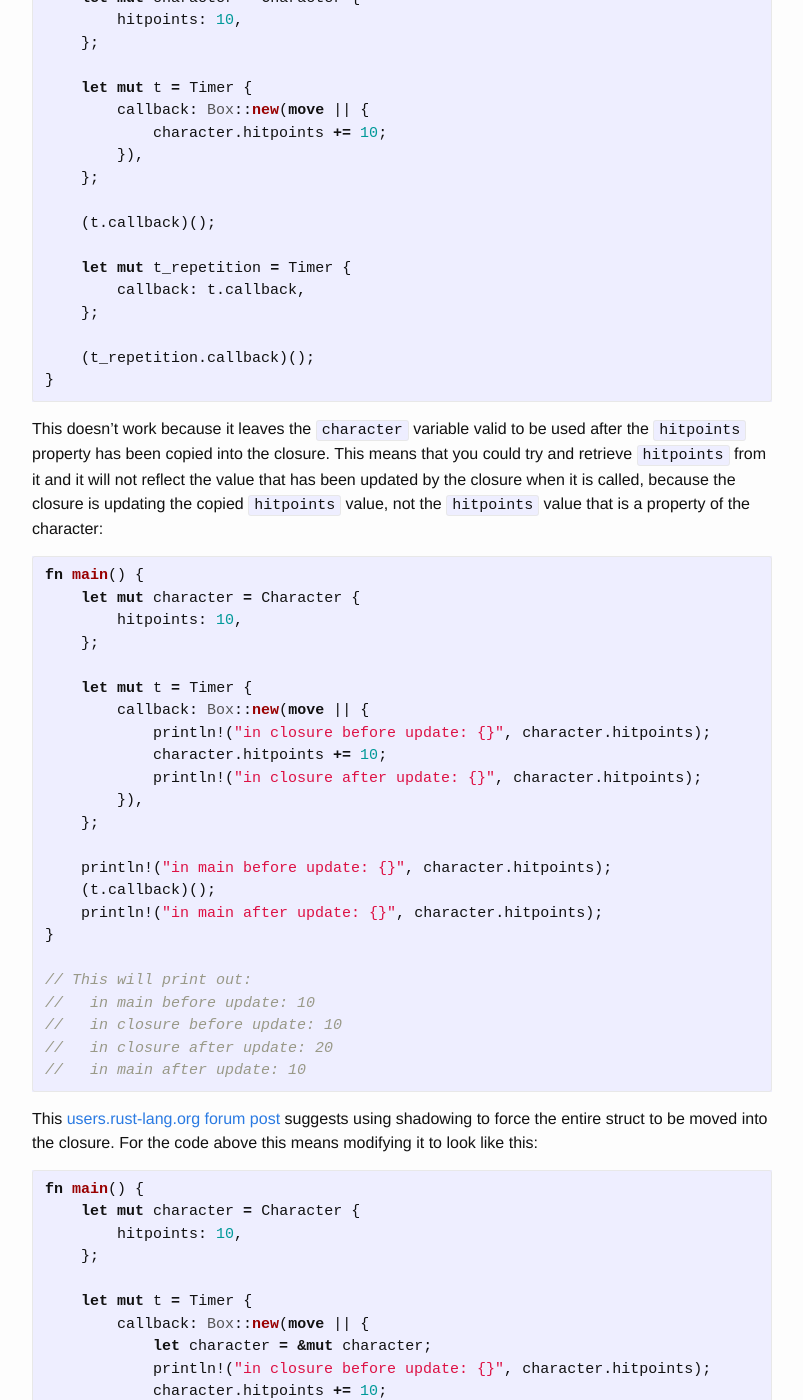
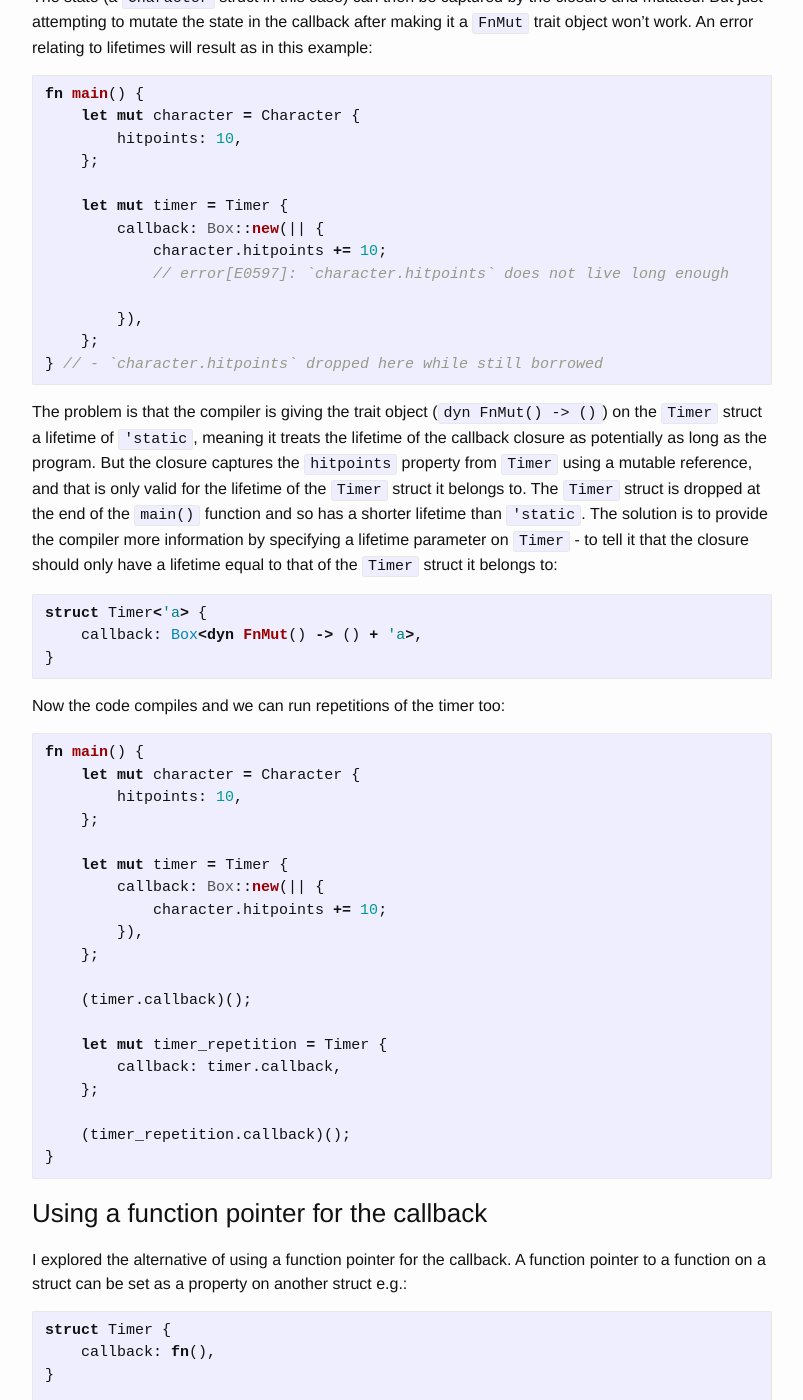
Before and after one commit to thisdotrob/thisdotrob.github.io, a Jekyll site: the page built from _posts/2023-10-31-rust-ultima-online-server-project-2.markdown, in a window 1280 px wide and 1400 px high, scrolled down 6025 px. Shown: the whole window, without its empty margins (238-1041 px from the left). Built offline with Jekyll 4.4.1, drawn with Linux system fonts in a browser that asks for light colours; some of the changed text lies outside the part shown.

Commit message:
Rename and tweak post on storing callbacks on Timer structs in Rust UO server project

````diff
--- a/_posts/2023-10-31-rust-ultima-online-server-project-2.markdown
+++ b/_posts/2023-10-31-rust-ultima-online-server-project-2.markdown
@@ -28,7 +28,7 @@
 
 ### Using a `FnOnce` trait object for the callback
 
-`FnOnce` is implemented by closures which can only be called once. `Timer` structs need to be able to have the callback called multiple times, once for each repetition. So using a `FnOnce` closure would therefore not work:
+`FnOnce` is implemented by closures which can only be called once. `Timer` structs need to be able to have the callback called multiple times, once for each repetition. So using a `FnOnce` closure would therefore not work and we'll get the error demonstrated in the example below:
 
 ```rust
 struct Timer {
@@ -36,14 +36,14 @@
 }
 
 fn main() {
-    let t = Timer {
+    let timer = Timer {
         callback: Box::new(|| println!("Hello from callback")),
     };
 
-    (t.callback)();
+    (timer.callback)();
 
-    let t_repetition = Timer {
-        callback: t.callback, // error[E0382]: use of moved value: `t.callback`
+    let timer_repetition = Timer {
+        callback: timer.callback, // error[E0382]: use of moved value: `t.callback`
     };
 }
 ```
@@ -58,21 +58,27 @@
 }
 
 fn main() {
-    let t = Timer {
+    let timer = Timer {
         callback: Box::new(|| println!("Hello from callback")),
     };
 
-    (t.callback)();
+    (timer.callback)();
 
-    let t_repetition = Timer {
-        callback: t.callback,
+    let timer_repetition = Timer {
+        callback: timer.callback,
     };
 
-    (t_repetition.callback)();
+    (timer_repetition.callback)();
 }
 ```
 
-But to be able to operate on some state, the closure would need to either capture values from it's environment or be supplied the state as arguments when executed. `Fn` implementing closures either don't move captured values out or mutate them OR capture nothing from their environment. This therefore won't work if the closure captures state and needs to mutate it e.g.:
+But to be able to operate on some state, the closure would need to either capture values from it's environment or be supplied the state as arguments when executed.
+
+`Fn` implementing closures can either do one of two things:
+  - don't move captured values out AND don't mutate them, or
+  - capture nothing from their environment.
+
+We therefore can't use state captured from the environment with a `Fn` closure, we'll get an error like that in this example:
 
 ```rust
 struct Timer {
@@ -80,19 +86,19 @@
 }
 
 fn main() {
-    let mut c = Character {
+    let mut character = Character {
         hitpoints: 10,
     };
 
-    let t = Timer {
-        callback: Box::new(move || c.hitpoints += 10),
-        // error[E0594]: cannot assign to `c.hitpoints`, as it is
+    let timer = Timer {
+        callback: Box::new(move || character.hitpoints += 10),
+        // error[E0594]: cannot assign to `character.hitpoints`, as it is
         // a captured variable in a `Fn` closure
     };
 }
 ```
 
-Passing state as arguments to the `callback` closure is possible when using a `Fn` trait object:
+This leaves passing state as arguments to the `callback` closure, which is possible when using a `Fn` trait object:
 
 ```rust
 struct Timer {
@@ -101,27 +107,27 @@
 }
 
 fn main() {
-    let c = Character {
+    let character = Character {
         hitpoints: 10,
         stamina: 100,
     };
 
-    let t = Timer {
-        state: c,
-        callback: Box::new(|c| c.hitpoints += 10),
+    let timer = Timer {
+        state: character,
+        callback: Box::new(|character| character.hitpoints += 10),
     };
 
-    let mut state = t.state;
-    (t.callback)(&mut state);
+    let mut state = timer.state;
+    (timer.callback)(&mut state);
 
-    let t_repetition = Timer {
+    let timer_repetition = Timer {
         state,
-        callback: t.callback,
+        callback: timer.callback,
     };
 
-    let mut state = t_repetition.state;
+    let mut state = timer_repetition.state;
 
-    (t_repetition.callback)(&mut state);
+    (timer_repetition.callback)(&mut state);
 }
 ```
 
@@ -216,26 +222,26 @@
 
 ```rust
 fn main() {
-    let c = Character {
+    let character = Character {
         hitpoints: 10,
         stamina: 100,
     };
 
-    let t = Timer {
-        state: Box::new(c),
+    let timer = Timer {
+        state: Box::new(character),
         callback: Box::new(|character| {
-            let state_delta = vec![
+            let state_deltas = vec![
                 StateDelta {
                     property: String::from("+hitpoints"),
                     delta: 10,
                 },
             ];
-            character.update(state_delta);
+            character.update(state_deltas);
         }),
     };
 
-    let mut state = t.state;
-    (t.callback)(&mut state);
+    let mut state = timer.state;
+    (timer.callback)(&mut state);
 
     // snip
 }
@@ -253,7 +259,7 @@
 }
 ```
 
-The state (a `Character` struct in this case) can then be captured by the closure and mutated. Care needs to be taken here though - the code below looks like it might work but only the `hitpoints` property is captured by the closure (and copied since it is a simple scalar type for which copying is relatively cheap):
+The state (a `Character` struct in this case) can then be captured by the closure and mutated. But just attempting to mutate the state in the callback after making it a `FnMut` trait object won't work. An error relating to lifetimes will result as in this example:
 
 ```rust
 fn main() {
@@ -261,23 +267,25 @@
         hitpoints: 10,
     };
 
-    let mut t = Timer {
-        callback: Box::new(move || {
+    let mut timer = Timer {
+        callback: Box::new(|| {
             character.hitpoints += 10;
+            // error[E0597]: `character.hitpoints` does not live long enough
+
         }),
     };
+} // - `character.hitpoints` dropped here while still borrowed
+```
 
-    (t.callback)();
+The problem is that the compiler is giving the trait object (`dyn FnMut() -> ()`) on the `Timer` struct a lifetime of `'static`, meaning it treats the lifetime of the callback closure as potentially as long as the program. But the closure captures the `hitpoints` property from `Timer` using a mutable reference, and that is only valid for the lifetime of the `Timer` struct it belongs to. The `Timer` struct is dropped at the end of the `main()` function and so has a shorter lifetime than `'static`. The solution is to provide the compiler more information by specifying a lifetime parameter on `Timer` - to tell it that the closure should only have a lifetime equal to that of the `Timer` struct it belongs to:
 
-    let mut t_repetition = Timer {
-        callback: t.callback,
-    };
-
-    (t_repetition.callback)();
+```rust
+struct Timer<'a> {
+    callback: Box<dyn FnMut() -> () + 'a>,
 }
 ```
 
-This doesn't work because it leaves the `character` variable valid to be used after the `hitpoints` property has been copied into the closure. This means that you could try and retrieve `hitpoints` from it and it will not reflect the value that has been updated by the closure when it is called, because the closure is updating the copied `hitpoints` value, not the `hitpoints` value that is a property of the character:
+Now the code compiles and we can run repetitions of the timer too:
 
 ```rust
 fn main() {
@@ -285,100 +293,169 @@
         hitpoints: 10,
     };
 
-    let mut t = Timer {
-        callback: Box::new(move || {
-            println!("in closure before update: {}", character.hitpoints);
+    let mut timer = Timer {
+        callback: Box::new(|| {
             character.hitpoints += 10;
-            println!("in closure after update: {}", character.hitpoints);
         }),
     };
 
-    println!("in main before update: {}", character.hitpoints);
-    (t.callback)();
-    println!("in main after update: {}", character.hitpoints);
-}
+    (timer.callback)();
 
-// This will print out:
-//   in main before update: 10
-//   in closure before update: 10
-//   in closure after update: 20
-//   in main after update: 10
-```
-
-This [users.rust-lang.org forum post](https://users.rust-lang.org/t/force-struct-to-be-moved-into-a-closure/79713) suggests using shadowing to force the entire struct to be moved into the closure. For the code above this means modifying it to look like this:
-
-```rust
-fn main() {
-    let mut character = Character {
-        hitpoints: 10,
+    let mut timer_repetition = Timer {
+        callback: timer.callback,
     };
 
-    let mut t = Timer {
-        callback: Box::new(move || {
-            let character = &mut character;
-            println!("in closure before update: {}", character.hitpoints);
-            character.hitpoints += 10;
-            println!("in closure after update: {}", character.hitpoints);
-        }),
-    };
-
-    (t.callback)();
-    println!("in main after update: {}", character.hitpoints); // error[E0382]: borrow of moved value: `character`
+    (timer_repetition.callback)();
 }
 ```
 
-Now attempting to use `character` after it has been moved into the callback results in a compiler error, as I wanted it to.
+### Using a function pointer for the callback
 
-I also explored moving a mutable reference to the hitpoints property in, so that the value isn't copied:
+I explored the alternative of using a function pointer for the callback. A function pointer to a function on a struct can be set as a property on another struct e.g.:
 
 ```rust
-fn main() {
-    let mut character = Character {
-        hitpoints: 10,
-    };
-
-    let mut t = Timer {
-        callback: Box::new(move || {
-            let hitpoints = &mut character.hitpoints;
-            println!("in closure before update: {}", hitpoints);
-            *hitpoints += 10;
-            println!("in closure after update: {}", hitpoints);
-        }),
-    };
-
-    (t.callback)();
-    println!("in main after update: {}", character.hitpoints);
+struct Timer {
+    callback: fn(),
 }
 
-// This will print out:
-//   in closure before update: 10
-//   in closure after update: 20
-//   in main after update: 10
-```
+struct Character {}
 
-The above doesn't work, the `hitpoints` value is still copied and the mutable reference points to the copied value, not the original. To prevent the value being copied, the mutable reference needs to be created outside the closure and then moved in:
+impl Character {
+    fn update() {}
+}
 
-```rust
 fn main() {
-    let mut character = Character {
-        hitpoints: 10,
+    let timer = Timer {
+        callback: Character::update,
     };
-
-    let hitpoints = &mut character.hitpoints;
-
-    let mut t = Timer {
-        callback: Box::new(move || {
-            *hitpoints += 10;
-        }),
-    };
-
-    (t.callback)();
-    println!("in main after update: {}", character.hitpoints);
-    // error[E0502]: cannot borrow `character` as immutable because it is also borrowed as mutable
 }
 ```
 
-Now we get the same result as when we moved the entire `character` struct into the closure - we can't use it after the closure has been defined.
+The `update()` function on Character in the example above does not take any arguments. In reality it would need to take a `self` argument so that it could update the `Character` instance. Adding a `self` parameter to `update()` means that the type for `callback` on `Timer` then needs to reflect that. The state also needs to be added as a property on `Timer` so it can be passed to the callback:
+
+```rust
+struct Timer {
+    callback: fn(&Character),
+    state: Character,
+}
+
+struct Character {}
+
+impl Character {
+    fn update(&self) {}
+}
+
+fn main() {
+
+    let character = Character {};
+
+    let timer = Timer {
+        callback: Character::update,
+        state: character,
+    };
+
+    (timer.callback)(&timer.state);
+}
+```
+
+This compiles but now we have the same issue we saw before when passing state as arguments to a callback closure that implemented the `Fn` trait - that `Timer` would only work with `Character` structs and no other types of state.
+
+To allow `Timer` to take callbacks which can operate on different types of state, a trait bound can be specified on `Timer`:
+
+```rust
+trait State {}
+
+struct Character {}
+struct Monster {}
+
+impl State for Character {}
+impl State for Monster {}
+
+struct Timer<T: State> {
+    state: Box<T>,
+    callback: fn(Box<T>),
+}
+
+impl Character {
+    fn update(self: Box<Self>) {}
+}
+
+impl Monster {
+    fn update(self: Box<Self>) {}
+}
+
+fn main() {
+    let character = Character {};
+
+    let character_timer = Timer {
+        state: Box::new(character),
+        callback: Character::update,
+    };
+
+    (character_timer.callback)(character_timer.state);
+
+    let monster_timer = Timer {
+        state: Box::new(monster),
+        callback: Monster::update,
+    };
+
+    (monster_timer.callback)(monster_timer.state);
+}
+```
+
+Using `T: State` specifies that both the `state` and `callback` properties on `Timer` need to take a type that implements the `State` trait. Importantly it also means that for any particular instance of a `Timer`, the *concrete type* these two properties take must be the same i.e. you can't set up a `Timer` with a `Monster` for state but `Character::update` as the callback. It ensures that whatever concrete type is set for `state` must also be the concrete type that `callback` accepts as an argument:
+
+```rust
+    let character = Character { hitpoints: 100 };
+
+    let timer = Timer {
+        state: Box::new(character),
+        callback: Monster::update,
+        // error[E0308]: mismatched types
+        // = note: expected fn pointer `fn(Box<Character>)`
+        //   found fn item `fn(Box<Monster>) {Monster::update}`
+    };
+```
+
+Now we have the ability to pass the state instance to the callback and the callback can modify it. But we need to pass additional arguments so the callback knows *how* to modify the state, e.g. the integer amount to increase a character's hitpoints by. The same approach as we took before with the `Fn` trait closure can be taken here - introducing a `StateDelta` type:
+
+```rust
+struct StateDelta {
+    property: String,
+    delta: u8,
+}
+
+struct Timer<T: State> {
+    // snip
+    callback: fn(Box<T>, Vec<StateDelta>),
+}
+
+impl Character {
+    fn update(self: Box<Self>, state_deltas: Vec<StateDelta>) {}
+}
+
+// snip
+
+fn main() {
+    let character = Character {};
+
+    let timer = Timer {
+        state: Box::new(character),
+        callback: Character::update,
+    };
+
+    let state_deltas = vec![
+        StateDelta {
+            property: String::from("+hitpoints"),
+            delta: 10,
+        },
+    ];
+
+    (timer.callback)(timer.state, state_deltas);
+}
+```
+
+One thing to note here - `StateDelta` only allows a `u8` type for the `delta` property. This only allows passing numeric deltas, but what if the state needs a `String` property updating? A string could be represented as an integer which would then need to be converted back to a string by the `update()` method on the state type, but I'm unsure if that will be true for all the different types that need to be updated on state types, because I'm not sure what they all are yet. I'll revisit this later, if I decide to take this approach.
 
 ### Wrap up
 
@@ -391,7 +468,3 @@
 Allowing the state to be used by other code in between timer executions (and after the final execution) will be necessary. As an example: given a timer that increments `hitpoints` every few seconds, the updated hitpoints will need to be sent back to the game client after each execution so the client can display the correct hitpoints. Some mechanism is needed to allow ownership to be transferred elsewhere in between timer executions.
 
 Exploring different approaches to solving these two issues next should guide me towards the best approach.
-
-TODO: comment on StateDelta needing to sometimes not change by a delta, but just set a new value e.g. the name of an item
-
-TODO: comment on using function pointers instead of closures
````
